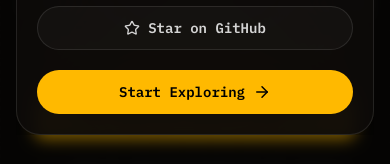
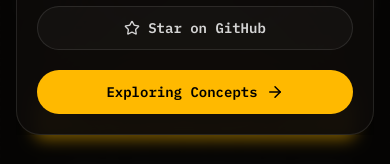
Before and after one commit to Jeet000001/prep_nest, a Next.js app: page / in a window 390 px wide. Both pictures are taken after a click on the button 346 px from the left and 32 px from the top of the page. Shown: the part 306-470 px from the top of the page. Built offline with nearby package versions, Linux system fonts and the light colour scheme.

Commit message:
Update Navbar explore button; change text to "Exploring Concepts" and wrap in Link component for navigation

```diff
--- a/Components/Navbar.tsx
+++ b/Components/Navbar.tsx
@@ -172,8 +172,10 @@ const Navbar = () => {
               <button
                 className={`${exploreButtonClass} h-11 w-full rounded-full`}
               >
-                Start Exploring
+                <Link href="/concepts" className="flex items-center gap-2">
+                Exploring Concepts
                 <ArrowRight size={18} />
+              </Link>
               </button>
             </nav>
           </div>
```
